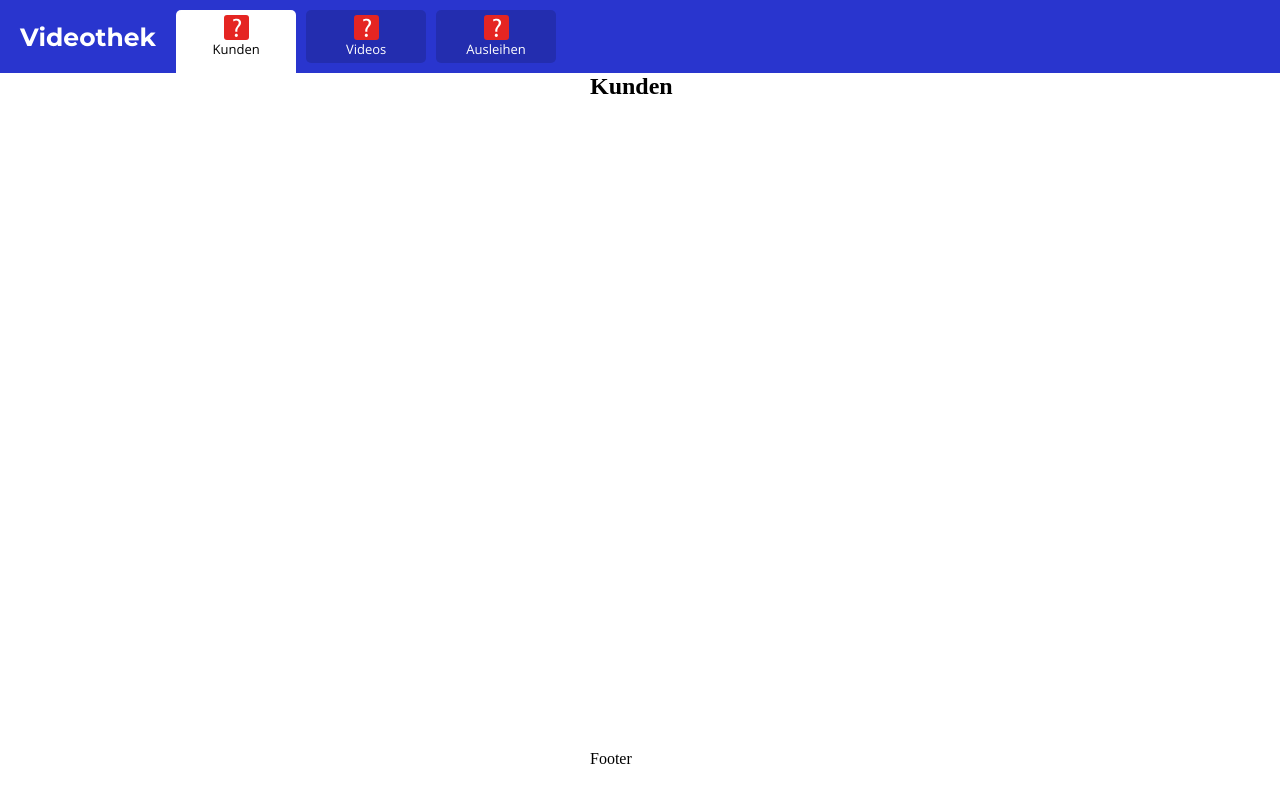
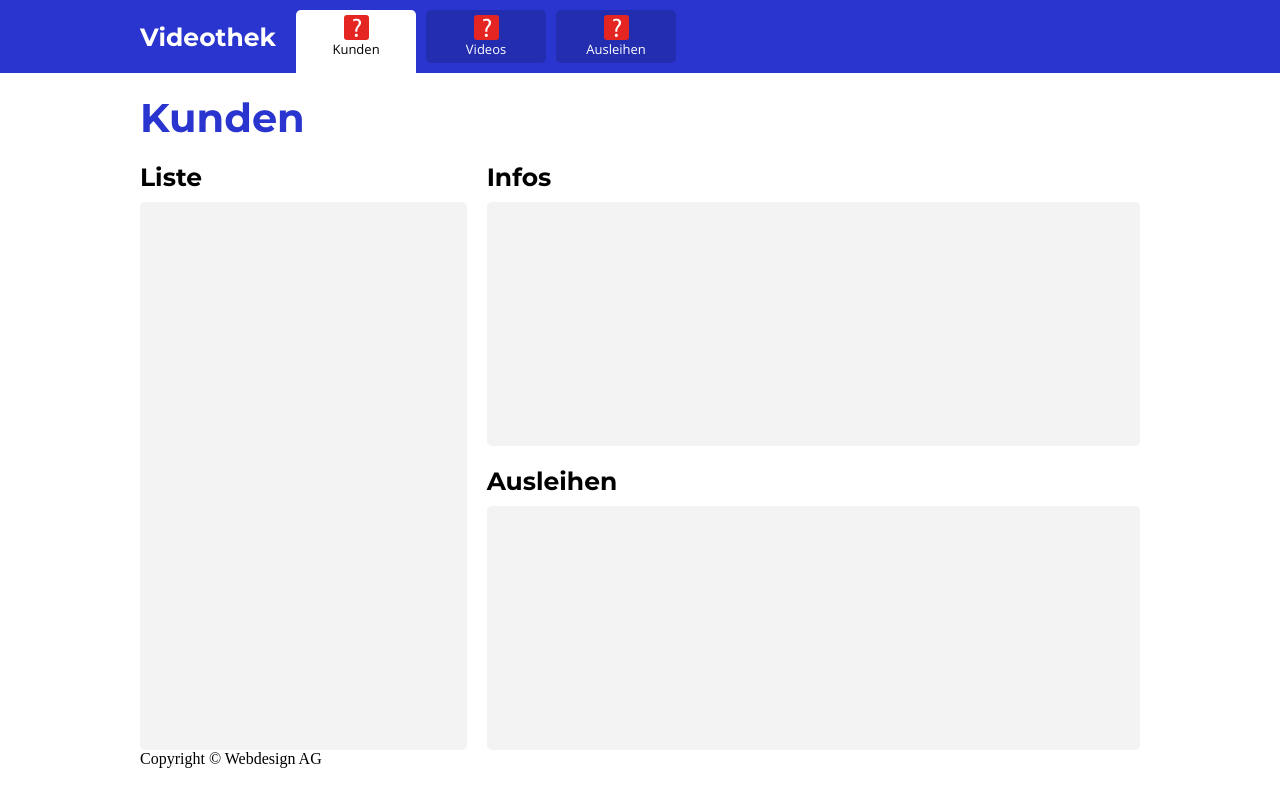
Before and after one commit to MFdesigns/videothek, a PHP site: template src/views/CustomerView.php in a window 1280 px wide. Run offline with PHP 8.4, Linux system fonts and the light colour scheme; the template is opened without the code that fills it: most values are stand-ins (such as "Sample title", 1, 10 or a date in 2020).

Commit message:
Added basic layout and fixed font

```diff
--- a/src/css/customer_style.css
+++ b/src/css/customer_style.css
@@ -5,13 +5,13 @@
 }
 
 :root {
+  /* Colors */
   --accent-color: #2935CE;
+  --almost-white: #F3F3F3;
+  /* Layout */
+  --page-width: 1000px;
 }
 
-@font-face {
-  font-family: "title-regular";
-  src: url("../res/fonts/montserrat_regular.otf");
-}
 @font-face {
   font-family: "title-bold";
   src: url("../res/fonts/montserrat_bold.otf");
@@ -38,10 +38,33 @@
   font-size: 16px;
 }
 
+.title--dark {
+  font-family: "title-bold";
+  color: black;
+  font-size: 25px;
+  font-weight: normal;
+  font-style: normal;
+}
+.title--light {
+  font-family: "title-bold";
+  color: white;
+  font-size: 25px;
+  font-weight: normal;
+  font-style: normal;
+}
+
+.title-lg--accent {
+  font-family: "title-bold";
+  color: var(--accent-color);
+  font-size: 40px;
+  font-style: normal;
+  font-weight: normal;
+}
+
 
 body {
   display: grid;
-  grid-template-columns: 1fr 100px 1fr;
+  grid-template-columns: 1fr var(--page-width) 1fr;
   grid-template-rows: auto 1fr 50px;
   grid-template-areas:
   "header header  header"
@@ -52,18 +75,21 @@ body {
 }
 
 header {
-  display: flex;
-  flex-direction: row;
-  align-items: center;
   grid-area: header;
   background-color: var(--accent-color);
 }
 
+.header-container {
+  display: flex;
+  flex-direction: row;
+  align-items: center;
+  width: var(--page-width);
+  margin-left: auto;
+  margin-right: auto;
+}
+
 .page-title {
-  font-family: "title-bold";
-  color: white;
-  font-size: 25px;
-  margin: 0 20px 0 20px;
+  margin: 0 20px 0 0;
 }
 
 .nav-list {
@@ -110,6 +136,48 @@ header {
 
 main {
   grid-area: main;
+  display: grid;
+  grid-template-columns: 1fr 2fr;
+  grid-template-rows: auto 1fr 1fr;
+  grid-template-areas:
+  "subheader  subheader"
+  "list       info"
+  "list       lendings"
+  ;
+  gap: 20px;
+}
+
+.page-subheader {
+  grid-area: subheader;
+  padding: 20px 0 0 0;
+}
+
+.card-title {
+  margin: 0 0 10px 0;
+}
+
+.section {
+  display: flex;
+  flex-direction: column;
+}
+
+.card {
+  background-color: var(--almost-white);
+  border-radius: 5px;
+  height: 100%;
+  width: 100%;
+}
+
+.customer-list {
+  grid-area: list;
+}
+
+.customer-infos {
+  grid-area: infos;
+}
+
+.customer-lendings {
+  grid-area: lendings;
 }
 
 footer {
--- a/src/views/CustomerView.php
+++ b/src/views/CustomerView.php
@@ -10,7 +10,8 @@
 
   <!-- Header -->
   <header>
-    <h1 class="page-title">Videothek</h1>
+    <div class="header-container">
+      <h1 class="page-title title--light">Videothek</h1>
       <!-- Page navigation -->
       <nav class="nav">
         <ul class="nav-list">
@@ -34,14 +35,35 @@
           </li>
         </ul>
       </nav>
+    </div>
   </header>
 
   <main>
-    <h2>Kunden</h2>
+    <div class="section page-subheader">
+      <h2 class="title-lg--accent">Kunden</h2>
+    </div>
+
+    <div class="section customer-list">
+      <h3 class="card-title title--dark">Liste</h3>
+      <div class="card"></div>
+      <!-- Customer list content -->
+    </div>
+
+    <div class="section customer-info">
+      <h3 class="card-title title--dark">Infos</h3>
+      <div class="card"></div>
+      <!-- Customer lendings content -->
+    </div>
+
+    <div class="section customer-lendings">
+      <h3 class="card-title title--dark">Ausleihen</h3>
+      <div class="card"></div>
+      <!-- Customer lendings content -->
+    </div>
   </main>
 
   <footer>
-    <p>Footer</p>
+    <p>Copyright © Webdesign AG</p>
   </footer>
 
 </body>
```
Also changed, not shown: src/res/fonts/montserrat_bold.otf, src/res/fonts/montserrat_regular.otf (deleted). Lines whose indentation alone changed are shown as unchanged.
